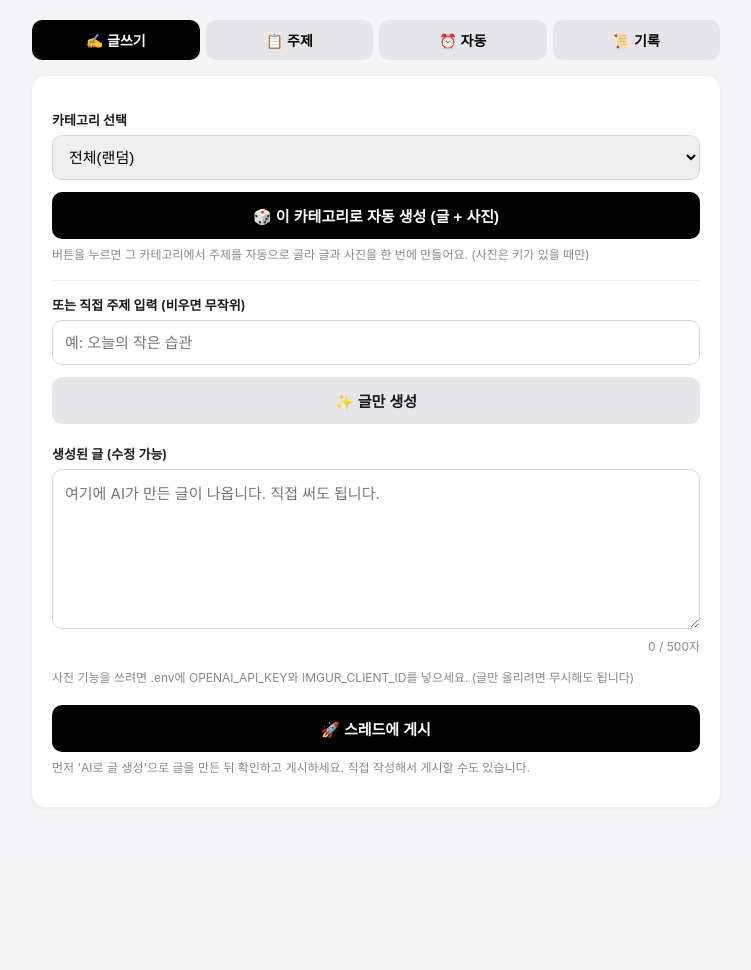
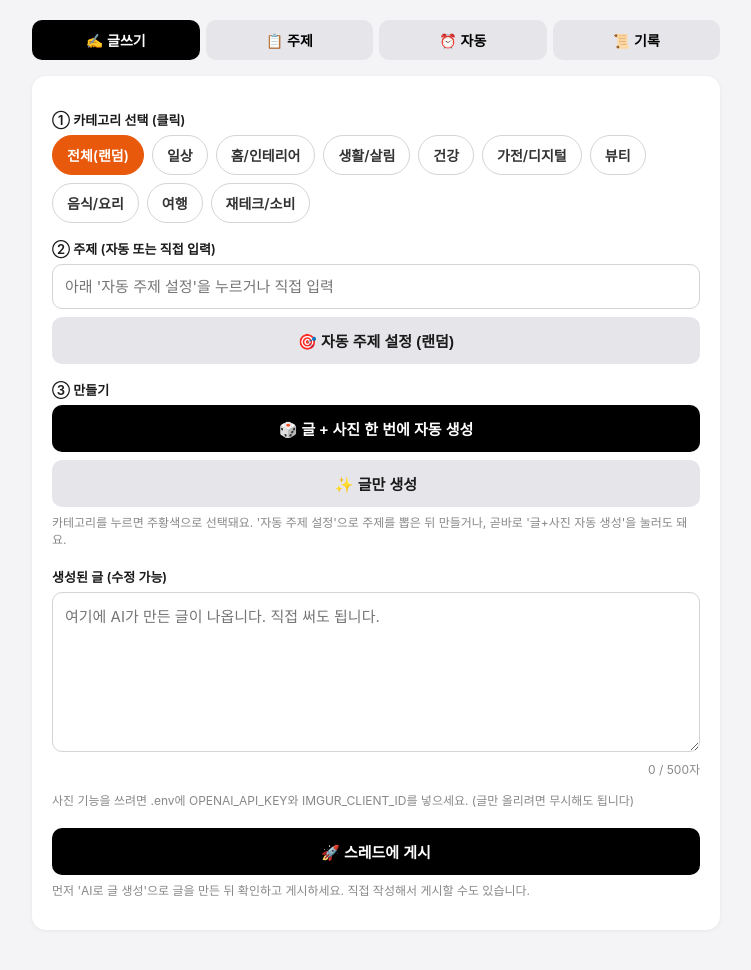
Before and after one commit to handragon119-collab/-, a Flask app: page / in a window 1280 px wide. Shown: the part 62-1032 px from the top of the page, without its empty margins (264-1015 px from the left). Before the commit the page ends 835 px from the top, so only its background shows below. Run offline with Flask 3, Linux system fonts and the light colour scheme.

Commit message:
카테고리 클릭 선택 + '자동 주제 설정' 버튼 추가
- topics.txt: 통상 카테고리로 개편 (일상/홈/생활/건강/가전/뷰티/음식/여행/재테크)
- /api/random_topic: 선택 카테고리에서 주제 랜덤 추출(글 생성 없이)
- /api/auto, /api/generate: topic 지정 시 우선 사용
- index.html: 카테고리를 클릭형 칩으로, '🎯 자동 주제 설정' 버튼으로
  주제만 먼저 뽑아 확인 후 글/사진 생성하는 흐름

```diff
--- a/templates/index.html
+++ b/templates/index.html
@@ -44,6 +44,12 @@
   .row { display: flex; gap: 10px; margin-top: 12px; }
   .row > * { flex: 1; }
   .hint { font-size: 12px; color: #888; margin-top: 6px; }
+  .chips { display: flex; flex-wrap: wrap; gap: 8px; }
+  .chip-cat {
+    padding: 9px 14px; border-radius: 20px; border: 1px solid #d4d4d8;
+    background: #fff; cursor: pointer; font-size: 14px; font-weight: 600; color: #333;
+  }
+  .chip-cat.sel { background: #e8590c; border-color: #e8590c; color: #fff; }
   .count { font-size: 12px; color: #888; text-align: right; margin-top: 4px; }
   .toast {
     position: fixed; left: 50%; bottom: 28px; transform: translateX(-50%);
@@ -83,17 +89,17 @@
   <!-- 글쓰기 -->
   <div class="panel active" id="panel-write">
     <div class="card">
-      <label>카테고리 선택</label>
-      <select id="catSelect" style="width:100%;padding:12px;border-radius:10px;border:1px solid #d4d4d8;font-size:15px">
-        <option value="">전체(랜덤)</option>
-      </select>
-      <button class="primary" id="autoBtn" style="margin-top:12px">🎲 이 카테고리로 자동 생성 (글 + 사진)</button>
-      <p class="hint">버튼을 누르면 그 카테고리에서 주제를 자동으로 골라 글과 사진을 한 번에 만들어요. (사진은 키가 있을 때만)</p>
+      <label>① 카테고리 선택 (클릭)</label>
+      <div id="catChips" class="chips"></div>
 
-      <div style="border-top:1px solid #eee;margin:18px 0 4px"></div>
-      <label>또는 직접 주제 입력 (비우면 무작위)</label>
-      <input type="text" id="topicInput" placeholder="예: 오늘의 작은 습관" />
-      <button class="ghost" id="genBtn" style="margin-top:12px">✨ 글만 생성</button>
+      <label style="margin-top:16px">② 주제 (자동 또는 직접 입력)</label>
+      <input type="text" id="topicInput" placeholder="아래 '자동 주제 설정'을 누르거나 직접 입력" />
+      <button class="ghost" id="randTopicBtn" style="margin-top:8px">🎯 자동 주제 설정 (랜덤)</button>
+
+      <label style="margin-top:16px">③ 만들기</label>
+      <button class="primary" id="autoBtn">🎲 글 + 사진 한 번에 자동 생성</button>
+      <button class="ghost" id="genBtn" style="margin-top:8px">✨ 글만 생성</button>
+      <p class="hint">카테고리를 누르면 주황색으로 선택돼요. '자동 주제 설정'으로 주제를 뽑은 뒤 만들거나, 곧바로 '글+사진 자동 생성'을 눌러도 돼요.</p>
 
       <label style="margin-top:20px">생성된 글 (수정 가능)</label>
       <textarea id="postText" placeholder="여기에 AI가 만든 글이 나옵니다. 직접 써도 됩니다."></textarea>
@@ -211,19 +217,39 @@ $("postText").addEventListener("input", () => {
   $("charCount").textContent = $("postText").value.length;
 });
 
-// 카테고리 목록 불러오기
+// 선택된 카테고리 (없으면 전체 랜덤)
+let SEL_CAT = "";
+
+// 카테고리 칩 렌더링
 async function loadCategories() {
   try {
     const r = await api("/api/categories");
-    if (r.ok) {
-      const sel = $("catSelect");
-      const cur = sel.value;
-      sel.innerHTML = '<option value="">전체(랜덤)</option>' +
-        r.categories.map((c) => `<option value="${c}">${c}</option>`).join("");
-      sel.value = cur;
-    }
+    if (!r.ok) return;
+    const box = $("catChips");
+    const cats = ["전체(랜덤)"].concat(r.categories);
+    box.innerHTML = cats.map((c) => {
+      const val = (c === "전체(랜덤)") ? "" : c;
+      const sel = (val === SEL_CAT) ? " sel" : "";
+      return `<span class="chip-cat${sel}" data-cat="${val}">${c}</span>`;
+    }).join("");
+    box.querySelectorAll(".chip-cat").forEach((el) => {
+      el.onclick = () => {
+        SEL_CAT = el.dataset.cat;
+        box.querySelectorAll(".chip-cat").forEach((x) => x.classList.remove("sel"));
+        el.classList.add("sel");
+      };
+    });
   } catch (e) {}
 }
+
+// 🎯 자동 주제 설정 (랜덤으로 주제 하나 뽑아 입력칸에 채움)
+$("randTopicBtn").onclick = async () => {
+  try {
+    const r = await api("/api/random_topic", { method: "POST", body: JSON.stringify({ category: SEL_CAT }) });
+    if (r.ok) { $("topicInput").value = r.topic; toast("주제: " + r.topic, "ok"); }
+    else toast(r.error || "주제 설정 실패", "error");
+  } catch (e) { toast("오류: " + e, "error"); }
+};
 
 // 🎲 자동 생성 (글 + 사진 한 번에)
 $("autoBtn").onclick = async () => {
@@ -232,10 +258,11 @@ $("autoBtn").onclick = async () => {
   btn.innerHTML = '<span class="spin"></span> 자동 생성 중… (사진 포함 20~40초)';
   CUR_IMAGE = null; $("imgPreview").style.display = "none";
   try {
-    const r = await api("/api/auto", { method: "POST", body: JSON.stringify({ category: $("catSelect").value, with_image: true }) });
+    const r = await api("/api/auto", { method: "POST", body: JSON.stringify({ category: SEL_CAT, topic: $("topicInput").value, with_image: true }) });
     if (r.ok) {
       $("postText").value = r.text;
       $("charCount").textContent = r.text.length;
+      if (r.topic) $("topicInput").value = r.topic;
       if (r.image_url) {
         CUR_IMAGE = r.image_url;
         $("imgEl").src = r.image_url;
@@ -249,7 +276,7 @@ $("autoBtn").onclick = async () => {
     } else toast(r.error || "자동 생성 실패", "error");
   } catch (e) { toast("자동 생성 오류: " + e, "error"); }
   btn.disabled = false;
-  btn.textContent = "🎲 이 카테고리로 자동 생성 (글 + 사진)";
+  btn.textContent = "🎲 글 + 사진 한 번에 자동 생성";
 };
 
 // 생성
@@ -258,10 +285,11 @@ $("genBtn").onclick = async () => {
   btn.disabled = true;
   btn.innerHTML = '<span class="spin"></span> 생성 중… (10~20초)';
   try {
-    const r = await api("/api/generate", { method: "POST", body: JSON.stringify({ topic: $("topicInput").value }) });
+    const r = await api("/api/generate", { method: "POST", body: JSON.stringify({ topic: $("topicInput").value, category: SEL_CAT }) });
     if (r.ok) {
       $("postText").value = r.text;
       $("charCount").textContent = r.text.length;
+      if (r.topic) $("topicInput").value = r.topic;
       CUR_IMAGE = null; $("imgPreview").style.display = "none";  // 새 글이면 기존 사진 초기화
       toast("글이 생성됐어요. 확인 후 게시하세요.", "ok");
     } else toast(r.error || "생성 실패", "error");
--- a/topics.txt
+++ b/topics.txt
@@ -6,30 +6,59 @@
 [일상]
 오늘 하루를 버티게 해주는 작은 습관
 사소하지만 기분 좋아지는 순간들
-커피 한 잔과 함께하는 아침 루틴
-스트레스를 푸는 나만의 방법
+아침을 여는 나만의 루틴
+스트레스를 푸는 방법
 혼자만의 시간을 보내는 법
+요즘 자주 드는 생각
 
-[취미]
-요즘 빠진 취미 이야기
-주말을 알차게 보내는 방법
-새로 시작해본 취미 후기
-오래 즐겨온 취미의 매력
+[홈/인테리어]
+방 분위기를 바꾼 작은 변화
+집에서 가장 좋아하는 공간
+가성비 좋은 홈 데코 아이템
+정리정돈하고 나서 달라진 점
+포근한 집을 만드는 팁
 
-[일과 생산성]
-생산성을 높여준 도구 추천
-일하면서 깨달은 것들
-집중이 안 될 때 하는 행동
-일과 휴식의 균형 잡기
+[생활/살림]
+살림하다 발견한 꿀팁
+사두길 잘한 생활용품
+시간을 아껴준 살림 도구
+미니멀하게 사는 방법
+한 번 사면 오래 쓰는 물건
 
-[음식]
+[건강]
+요즘 챙기는 건강 습관
+운동을 꾸준히 하게 된 계기
+잘 자기 위해 바꾼 것들
+몸이 가벼워지는 식습관
+마음 건강을 돌보는 법
+
+[가전/디지털]
+사길 잘한 가전제품
+삶의 질을 높여준 디지털 기기
+생활을 편하게 해준 스마트 기기
+오래 써본 가전 솔직 후기
+요즘 눈여겨보는 신상 가전
+
+[뷰티]
+요즘 빠진 뷰티 루틴
+재구매한 화장품 이야기
+피부가 좋아진 작은 습관
+계절이 바뀔 때 바꾸는 것들
+
+[음식/요리]
 요즘 자주 해먹는 간단 요리
-혼밥할 때 즐겨 먹는 메뉴
-기분 좋아지는 디저트 이야기
+혼밥 즐겨 먹는 메뉴
+기분 좋아지는 디저트
 계절마다 생각나는 음식
 
-[감성]
-요즘 자주 듣는 노래와 기분
-마음에 남은 문장 한 줄
-계절이 바뀔 때 드는 생각
-나에게 위로가 되는 것들
+[여행]
+다시 가고 싶은 여행지
+짧게 다녀온 당일치기 추천
+여행에서 챙기면 좋은 것들
+일상에서 떠나고 싶을 때
+
+[재테크/소비]
+사고 후회 없는 소비
+돈을 아끼게 된 습관
+구독 정리하고 느낀 점
+가치 있게 쓴 돈 이야기
--- a/webapp.py
+++ b/webapp.py
@@ -108,6 +108,23 @@ def api_categories():
     return jsonify({"ok": True, "categories": list(cats.keys())})
 
 
+@app.post("/api/random_topic")
+def api_random_topic():
+    """선택한 카테고리에서 주제 하나를 무작위로 골라 반환합니다(글 생성 안 함)."""
+    import random
+
+    data = request.get_json(silent=True) or {}
+    category = (data.get("category") or "").strip() or None
+    cats = load_categorized_topics()
+    if category and category in cats:
+        pool = cats[category]
+    else:
+        pool = [t for items in cats.values() for t in items]
+    if not pool:
+        return jsonify({"ok": False, "error": "주제가 없습니다. 📋 주제 탭에서 추가하세요."}), 400
+    return jsonify({"ok": True, "topic": random.choice(pool), "category": category})
+
+
 @app.post("/api/generate")
 def api_generate():
     """AI로 글을 생성합니다(게시 안 함). topic 또는 category로 주제 지정 가능."""
@@ -149,6 +166,7 @@ def api_auto():
 
     data = request.get_json(silent=True) or {}
     category = (data.get("category") or "").strip() or None
+    topic = (data.get("topic") or "").strip() or None
     want_image = bool(data.get("with_image", True))
 
     gen = ContentGenerator(
@@ -157,7 +175,10 @@ def api_auto():
         persona=config.THREADS_PERSONA,
     )
     try:
-        text, topic = gen.generate_from_category(category)
+        if topic:
+            text = gen.generate(topic)
+        else:
+            text, topic = gen.generate_from_category(category)
     except Exception as exc:  # noqa: BLE001
         return jsonify({"ok": False, "error": f"글 생성 실패: {exc}"}), 500
 
```
